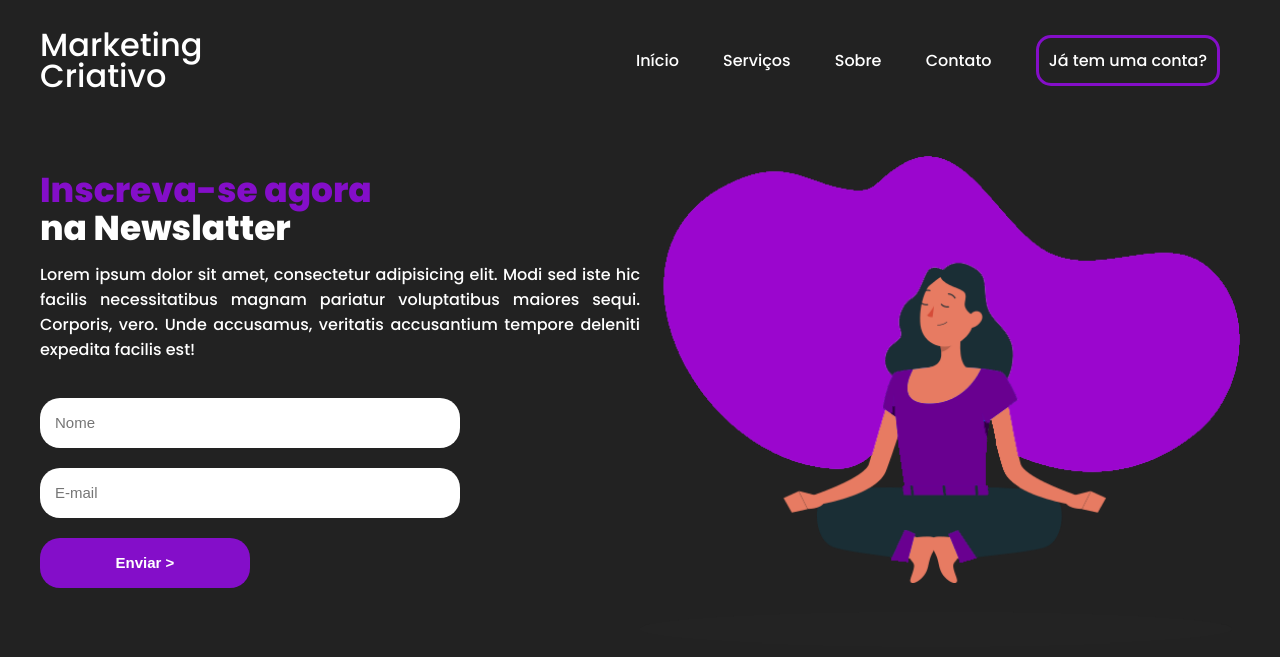
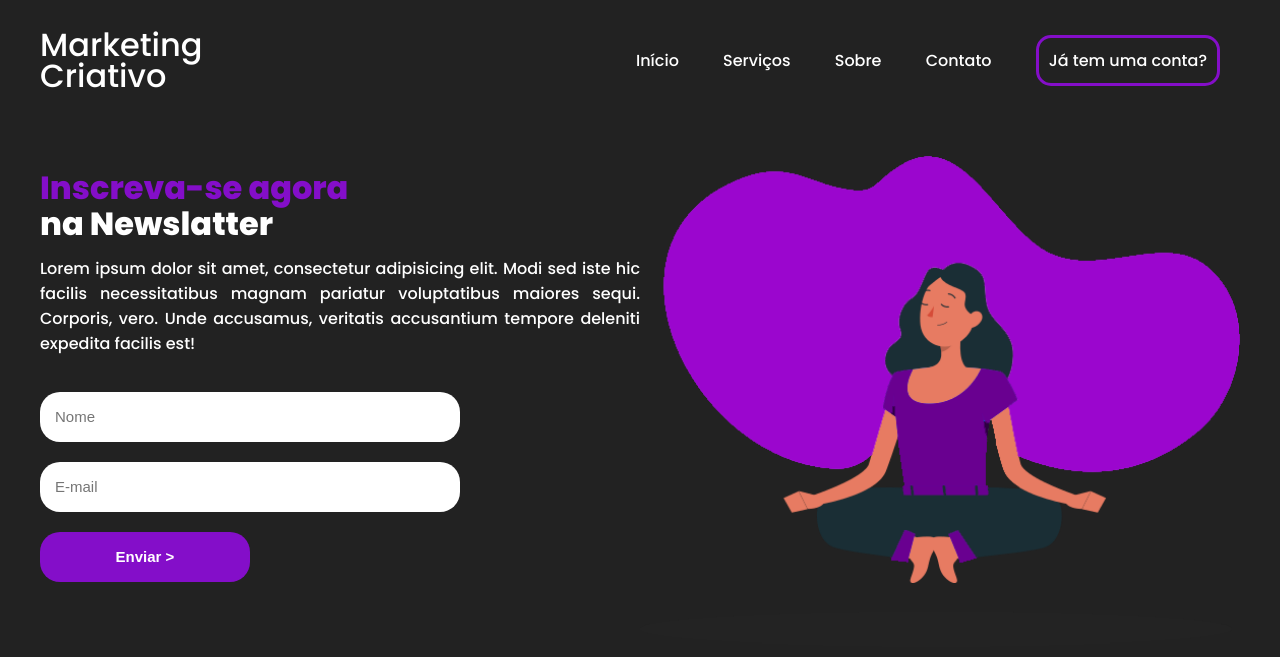
Before and after one commit to iamlucasmagalhaes/Landing-Page, a plain HTML site: page index.html in a window 1280 px wide. Drawn offline with Linux system fonts and the light colour scheme.

Commit message:
commit full course

```diff
--- a/style/style.css
+++ b/style/style.css
@@ -65,7 +65,7 @@ main{
 }
 
 h2{
-    font-size: 2.69vw;
+    font-size: 2.5vw;
     line-height: 10px;
     font-weight: medium;
     width: 100%;
```
